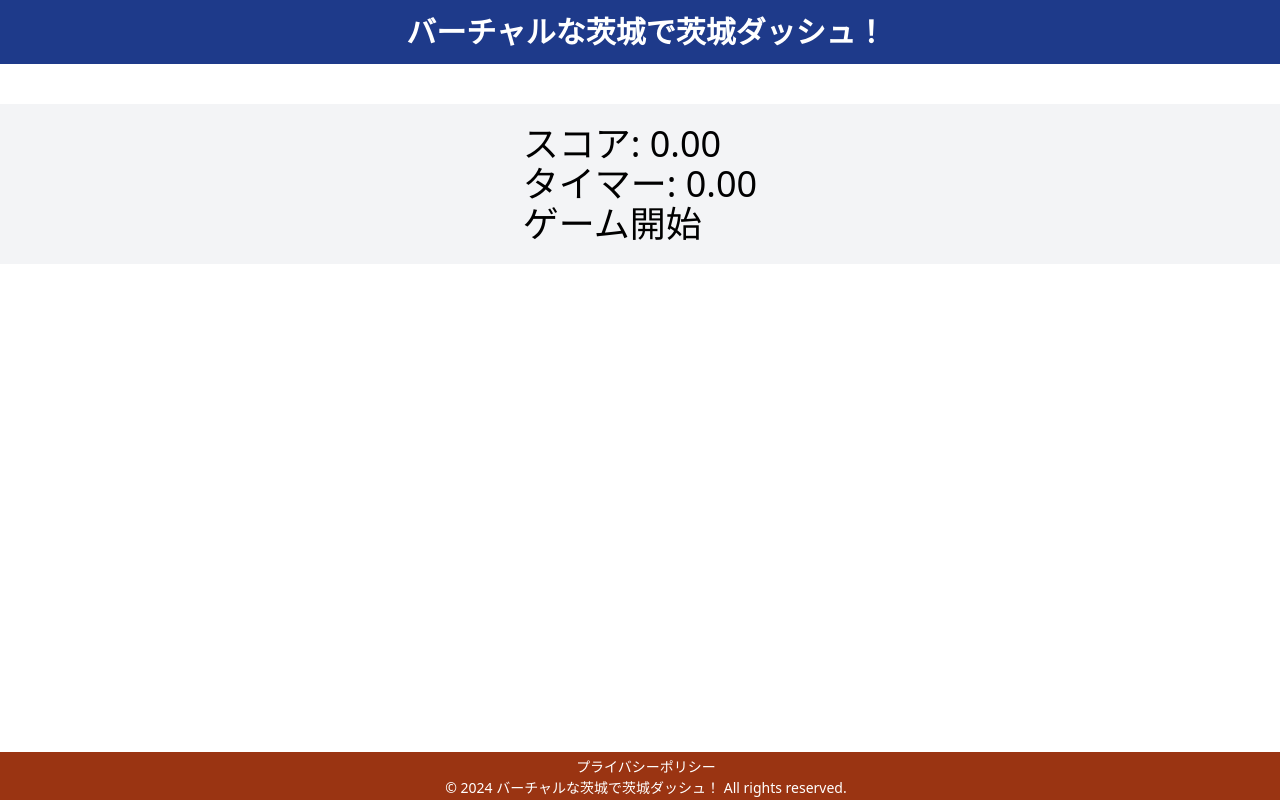
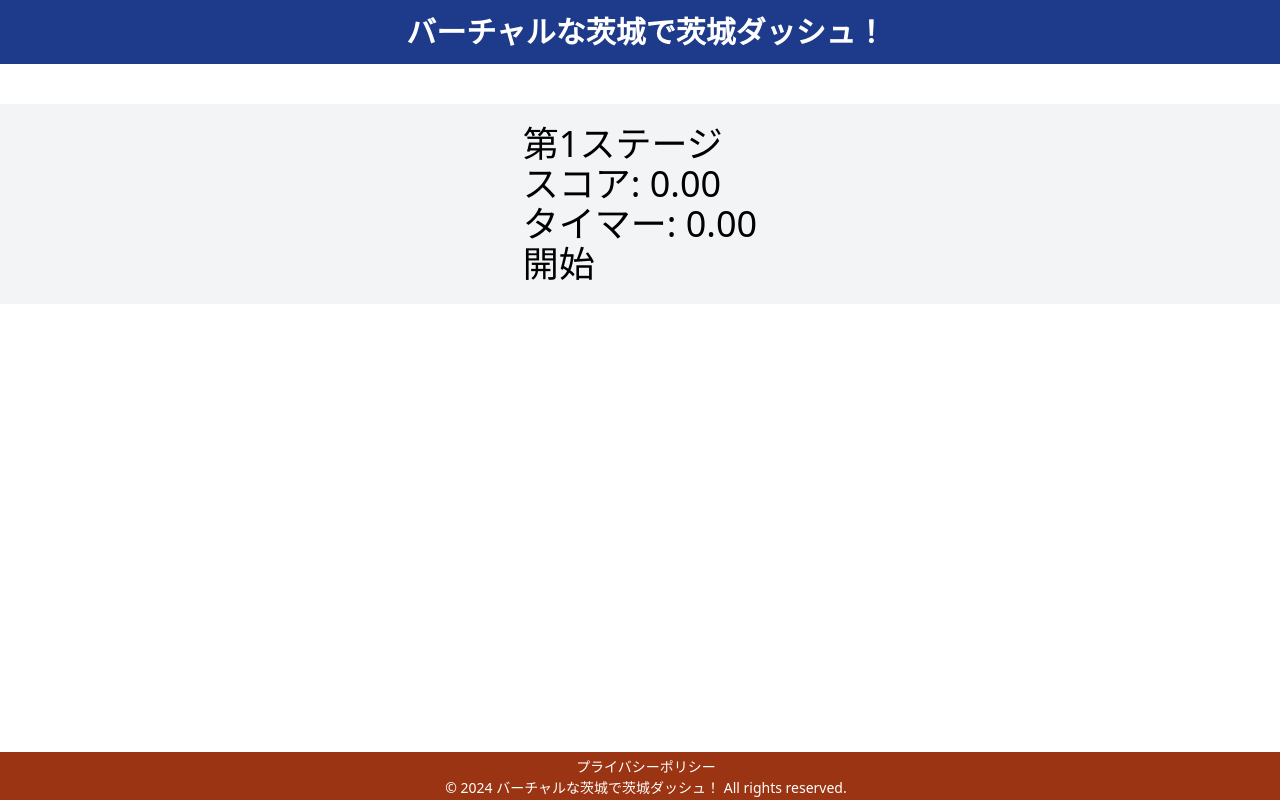
Before and after one commit to noricha-vr/Hackathon00, a SvelteKit app: page / in a window 1280 px wide. Built offline with nearby package versions, Linux system fonts and the light colour scheme.

Commit message:
Refactor game logic and add stage counter

```diff
--- a/src/routes/+page.svelte
+++ b/src/routes/+page.svelte
@@ -1,12 +1,27 @@
 <script>
     let timer = 0;
-    let deadline = 5; // 5秒後にデッドライン
+    let deadline = 5;
+    let score = 0;
     let isGameOver = false;
-    let score = 0;
+    let isRunning = false;
     let intervalId;
     let waitTimeIntervalId;
-    let isRunning = false;
-    function startGame() {
+    let stage = 1;
+
+    function showAllLogs() {
+        console.log(
+            "isRunning:",
+            isRunning,
+            "isGameOver:",
+            isGameOver,
+            "timer:",
+            timer,
+            "score:",
+            score,
+        );
+    }
+    async function startGame() {
+        showAllLogs();
         if (isRunning) return;
         if (isGameOver) {
             resetGame();
@@ -16,7 +31,9 @@
         }
         const waitTime = Math.random() * 1000 + 1000;
         // ゲーム開始前の待機時間を設定
-        waitTimeIntervalId = setTimeout(() => {
+        await new Promise(
+            (resolve) => (waitTimeIntervalId = setTimeout(resolve, waitTime)),
+        ); // ゲーム開始前の待機時間
         if (!isRunning) return;
         // タイマーを開始し、一定間隔で時間を更新
         intervalId = setInterval(() => {
@@ -28,25 +45,16 @@
                 gameOver();
             }
         }, 10); // 10ミリ秒ごとにタイマーを更新
-        }, waitTime); // ゲーム開始前の待機時間
     }
 
     function go() {
-        console.log(
-            "isRunning:",
-            isRunning,
-            "isGameOver:",
-            isGameOver,
-            "timer:",
-            timer,
-        );
-        if (!isRunning) {
-            return;
-        } else if (timer === 0) {
+        showAllLogs();
+        if (timer === 0) {
             gameOver();
         } else {
             stop();
             score = deadline - timer;
+            stage = stage + 1;
         }
     }
     function stop() {
@@ -69,6 +77,7 @@
     function resetGame() {
         timer = 0;
         score = 0;
+        stage = 1;
         isGameOver = false;
         intervalId = null;
         isRunning = false;
@@ -77,11 +86,12 @@
 
 <section class="flex justify-center items-center bg-gray-100 my-10 p-5">
     <div class="text-4xl">
+        <div>第{stage}ステージ</div>
         <div>スコア: {score.toFixed(2)}</div>
         <div>タイマー: {timer.toFixed(2)}</div>
         {#if !isGameOver}
             {#if !isRunning}
-                <button on:click={startGame}>ゲーム開始</button>
+                <button on:click={startGame}>開始</button>
             {:else}
                 <button on:click={go}>ダッシュ！</button>
             {/if}
```
Lines whose indentation alone changed are shown as unchanged.
